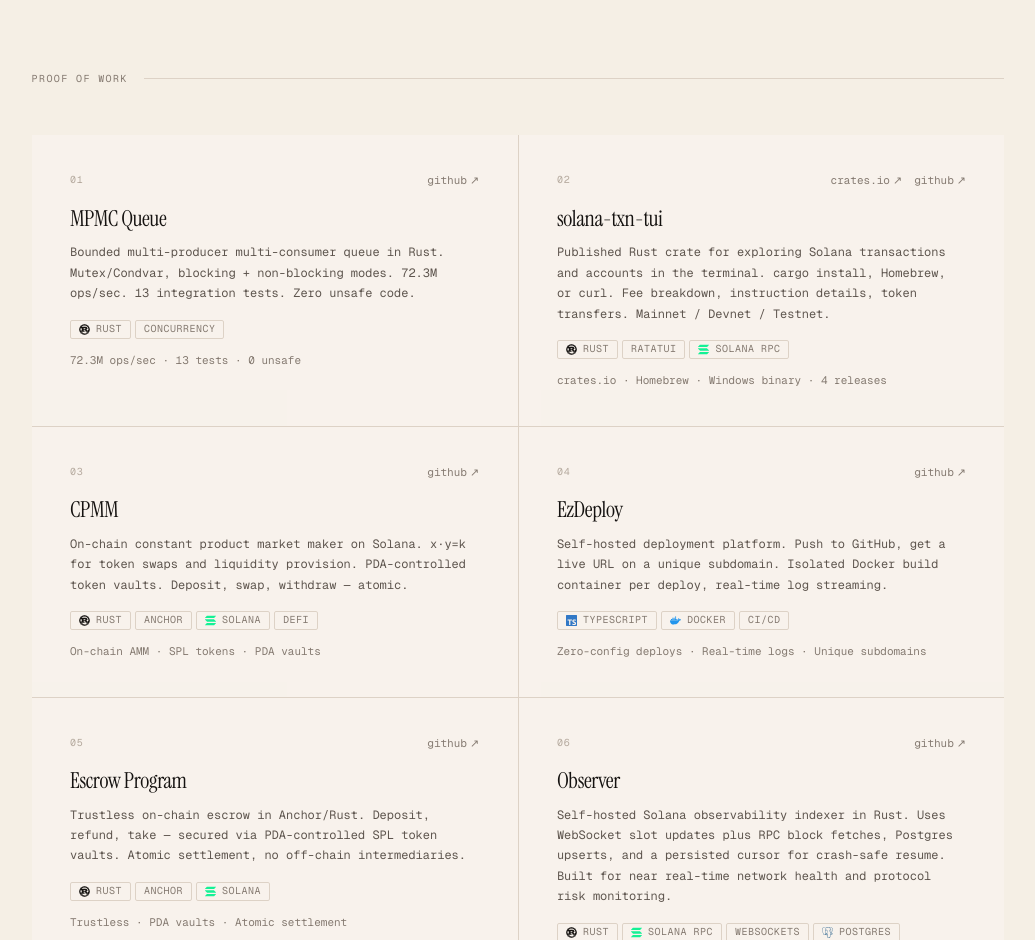
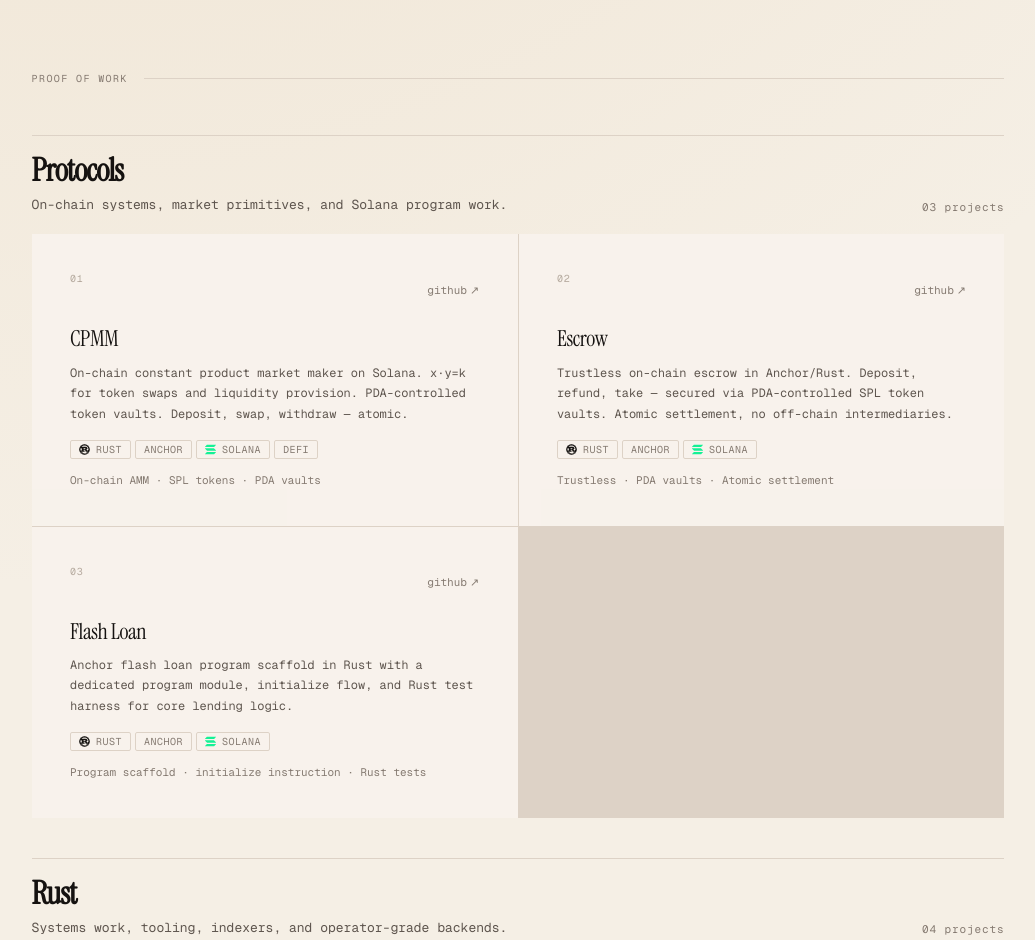
Before and after one commit to Some1Uknow/portfolio, a React (Vite) app: page / in a window 1280 px wide. Shown: the part 1860-2800 px from the top of the page, without its empty margins (122-1157 px from the left). Built offline with nearby package versions, Linux system fonts and the light colour scheme.

Commit message:
Organize projects and fix OG image

```diff
--- a/index.html
+++ b/index.html
@@ -5,6 +5,10 @@
     <link rel="icon" type="image/svg+xml" href="/favicon.svg?v=2" />
     <meta name="viewport" content="width=device-width, initial-scale=1.0" />
     <meta name="theme-color" content="#f5efe5" />
+    <meta property="og:image" content="/og.png" />
+    <meta property="og:image:width" content="1200" />
+    <meta property="og:image:height" content="630" />
+
     <style>
       html,
       body,
@@ -62,7 +66,7 @@
         }
       })();
     </script>
-    <title>raghav - solana engineer</title>
+    <title>raghav - engineer</title>
   </head>
   <body>
     <div id="root"></div>
--- a/src/components/sections/Projects.jsx
+++ b/src/components/sections/Projects.jsx
@@ -7,6 +7,23 @@ import Pill from "../ui/Pill.jsx"
 import SectionLabel from "../ui/SectionLabel.jsx"
 
 const { projects } = siteContent
+const PROJECT_SECTIONS = [
+  {
+    key: "protocols",
+    title: "Protocols",
+    blurb: "On-chain systems, market primitives, and Solana program work.",
+  },
+  {
+    key: "rust",
+    title: "Rust",
+    blurb: "Systems work, tooling, indexers, and operator-grade backends.",
+  },
+  {
+    key: "dapps",
+    title: "Dapps / Others",
+    blurb: "User-facing products, explorers, and full-stack application work.",
+  },
+]
 
 function ProjectCard({ project, index }) {
   const ref = useRef(null)
@@ -58,9 +75,10 @@ function ProjectCard({ project, index }) {
                 display: "flex",
                 alignItems: "center",
                 gap: 3,
+                minHeight: 40,
               }}
             >
-              {project.liveLabel || "live"}{" "}
+              {project.liveLabel || "demo"}{" "}
               <span
                 style={{
                   display: "inline-block",
@@ -83,6 +101,7 @@ function ProjectCard({ project, index }) {
               display: "flex",
               alignItems: "center",
               gap: 3,
+              minHeight: 40,
             }}
           >
             github{" "}
@@ -128,9 +147,54 @@ function ProjectCard({ project, index }) {
 }
 
 export default function Projects() {
+  const groupedProjects = PROJECT_SECTIONS.map((section) => ({
+    ...section,
+    items: projects.filter((project) => project.category === section.key),
+  }))
+
   return (
     <section id="projects" style={{ padding: `0 ${PAD}` }}>
       <SectionLabel>Proof of Work</SectionLabel>
+
+      <div style={{ display: "grid", gap: 40, marginBottom: 96 }}>
+        {groupedProjects.map((section) => (
+          <div
+            key={section.key}
+            style={{
+              borderTop: "1px solid var(--color-border)",
+              paddingTop: 18,
+            }}
+          >
+            <div
+              style={{
+                display: "flex",
+                justifyContent: "space-between",
+                gap: 16,
+                alignItems: "flex-end",
+                marginBottom: 18,
+                flexWrap: "wrap",
+              }}
+            >
+              <div>
+                <h3
+                  style={{
+                    fontFamily: "'Instrument Serif', Georgia, serif",
+                    fontSize: "clamp(24px, 3vw, 32px)",
+                    letterSpacing: "-0.03em",
+                    lineHeight: 1,
+                    color: "var(--color-text)",
+                    marginBottom: 8,
+                  }}
+                >
+                  {section.title}
+                </h3>
+                <p style={{ color: "var(--color-muted)", maxWidth: 520 }}>{section.blurb}</p>
+              </div>
+
+              <div style={{ fontSize: 11, color: "var(--color-soft)", letterSpacing: "0.08em" }}>
+                {String(section.items.length).padStart(2, "0")} projects
+              </div>
+            </div>
 
             <div
               style={{
@@ -138,12 +202,14 @@ export default function Projects() {
                 gridTemplateColumns: "repeat(2, 1fr)",
                 gap: 1,
                 background: "var(--color-border)",
-          marginBottom: 96,
               }}
               className="projects-grid"
             >
-        {projects.map((project, index) => (
+              {section.items.map((project, index) => (
                 <ProjectCard key={project.num} project={project} index={index} />
+              ))}
+            </div>
+          </div>
         ))}
       </div>
     </section>
--- a/src/content/siteContent.json
+++ b/src/content/siteContent.json
@@ -72,6 +72,34 @@
   "projects": [
     {
       "num": "01",
+      "category": "protocols",
+      "name": "CPMM",
+      "desc": "On-chain constant product market maker on Solana. x·y=k for token swaps and liquidity provision. PDA-controlled token vaults. Deposit, swap, withdraw — atomic.",
+      "stack": ["Rust", "Anchor", "Solana", "DeFi"],
+      "meta": "On-chain AMM · SPL tokens · PDA vaults",
+      "github": "https://github.com/Some1Uknow/cpmm"
+    },
+    {
+      "num": "02",
+      "category": "protocols",
+      "name": "Escrow",
+      "desc": "Trustless on-chain escrow in Anchor/Rust. Deposit, refund, take — secured via PDA-controlled SPL token vaults. Atomic settlement, no off-chain intermediaries.",
+      "stack": ["Rust", "Anchor", "Solana"],
+      "meta": "Trustless · PDA vaults · Atomic settlement",
+      "github": "https://github.com/Some1Uknow/escrow"
+    },
+    {
+      "num": "03",
+      "category": "protocols",
+      "name": "Flash Loan",
+      "desc": "Anchor flash loan program scaffold in Rust with a dedicated program module, initialize flow, and Rust test harness for core lending logic.",
+      "stack": ["Rust", "Anchor", "Solana"],
+      "meta": "Program scaffold · initialize instruction · Rust tests",
+      "github": "https://github.com/Some1Uknow/flash-loan"
+    },
+    {
+      "num": "04",
+      "category": "rust",
       "name": "MPMC Queue",
       "desc": "Bounded multi-producer multi-consumer queue in Rust. Mutex/Condvar, blocking + non-blocking modes. 72.3M ops/sec. 13 integration tests. Zero unsafe code.",
       "stack": ["Rust", "Concurrency"],
@@ -79,7 +107,8 @@
       "github": "https://github.com/Some1Uknow/mpmc-queue-rust"
     },
     {
-      "num": "02",
+      "num": "05",
+      "category": "rust",
       "name": "solana-txn-tui",
       "desc": "Published Rust crate for exploring Solana transactions and accounts in the terminal. cargo install, Homebrew, or curl. Fee breakdown, instruction details, token transfers. Mainnet / Devnet / Testnet.",
       "stack": ["Rust", "Ratatui", "Solana RPC"],
@@ -89,36 +118,71 @@
       "liveLabel": "crates.io"
     },
     {
-      "num": "03",
-      "name": "CPMM",
-      "desc": "On-chain constant product market maker on Solana. x·y=k for token swaps and liquidity provision. PDA-controlled token vaults. Deposit, swap, withdraw — atomic.",
-      "stack": ["Rust", "Anchor", "Solana", "DeFi"],
-      "meta": "On-chain AMM · SPL tokens · PDA vaults",
-      "github": "https://github.com/Some1Uknow/cpmm"
+      "num": "06",
+      "category": "rust",
+      "name": "Observer",
+      "desc": "Self-hosted Solana observability indexer in Rust. Uses WebSocket slot updates plus RPC block fetches, Postgres upserts, and a persisted cursor for crash-safe resume. Built for near real-time network health and protocol risk monitoring.",
+      "stack": ["Rust", "Solana RPC", "WebSockets", "Postgres"],
+      "meta": "Crash-safe resume · Idempotent upserts · Protocol risk monitoring",
+      "github": "https://github.com/Some1UKnow/observer"
     },
     {
-      "num": "04",
+      "num": "07",
+      "category": "rust",
+      "name": "Omniscanner",
+      "desc": "Rust borrower-risk scanner for Omnipair with local scoring, pool stress tracking, liquidation alerts, PostgreSQL persistence, and a small operator dashboard served from the app.",
+      "stack": ["Rust", "Axum", "Postgres", "Risk Engine"],
+      "meta": "Borrower risk alerts · Axum API · Built-in dashboard",
+      "github": "https://github.com/Some1Uknow/omniscanner"
+    },
+    {
+      "num": "08",
+      "category": "dapps",
+      "name": "Rayscan",
+      "desc": "Search-first Solana explorer with live transaction visibility, token pages, network stats, and an indexed backend built with Fastify, WebSockets, and Postgres.",
+      "stack": ["Next.js", "Fastify", "Postgres", "Solana RPC"],
+      "meta": "Explorer UI · Live tx feed · Indexed chain data",
+      "github": "https://github.com/Some1Uknow/rayscan"
+    },
+      {
+      "num": "09",
+      "category": "dapps",
+      "name": "PixelMart",
+      "desc": "NFT marketplace on Solana with a Next.js frontend and an Anchor marketplace program for listings, buys, marketplace state, and wallet-signed flows.",
+      "stack": ["Rust", "Anchor", "Next.js", "Solana", "NFTs"],
+      "meta": "NFT marketplace · Next.js + Anchor · Live demo",
+      "github": "https://github.com/Some1Uknow/pixelmart",
+      "live": "https://pixelmart.raghav.codes",
+      "liveLabel": "demo"
+    },
+    {
+      "num": "10",
+      "category": "dapps",
+      "name": "Loopscale Borrow Shopper",
+      "desc": "Consumer-facing Next.js app for finding fixed-rate borrow routes on Loopscale, reviewing the best visible route, and signing the final loan transaction.",
+      "stack": ["Next.js", "TypeScript", "Solana", "Loopscale API"],
+      "meta": "Fixed-rate borrow flow · Route review · Wallet signing",
+      "github": "https://github.com/Some1Uknow/loopscale"
+    },
+    {
+      "num": "11",
+      "category": "dapps",
+      "name": "Pigeon",
+      "desc": "Privacy-focused Solana wallet superapp with encrypted wallet-to-wallet chat live on devnet, on-chain message history, and private transfer/swap research routes in progress.",
+      "stack": ["React", "TypeScript", "Anchor", "Solana", "Privacy"],
+      "meta": "Encrypted chat · Privacy lab · Devnet demo",
+      "github": "https://github.com/Some1Uknow/pigeon",
+      "live": "https://pigeon.raghav.codes",
+      "liveLabel": "demo"
+    },
+    {
+      "num": "12",
+      "category": "dapps",
       "name": "EzDeploy",
       "desc": "Self-hosted deployment platform. Push to GitHub, get a live URL on a unique subdomain. Isolated Docker build container per deploy, real-time log streaming.",
       "stack": ["TypeScript", "Docker", "CI/CD"],
       "meta": "Zero-config deploys · Real-time logs · Unique subdomains",
       "github": "https://github.com/Some1Uknow/ezdeploy"
-    },
-    {
-      "num": "05",
-      "name": "Escrow Program",
-      "desc": "Trustless on-chain escrow in Anchor/Rust. Deposit, refund, take — secured via PDA-controlled SPL token vaults. Atomic settlement, no off-chain intermediaries.",
-      "stack": ["Rust", "Anchor", "Solana"],
-      "meta": "Trustless · PDA vaults · Atomic settlement",
-      "github": "https://github.com/Some1Uknow/escrow"
-    },
-    {
-      "num": "06",
-      "name": "Observer",
-      "desc": "Self-hosted Solana observability indexer in Rust. Uses WebSocket slot updates plus RPC block fetches, Postgres upserts, and a persisted cursor for crash-safe resume. Built for near real-time network health and protocol risk monitoring.",
-      "stack": ["Rust", "Solana RPC", "WebSockets", "Postgres"],
-      "meta": "Crash-safe resume · Idempotent upserts · Protocol risk monitoring",
-      "github": "https://github.com/Some1UKnow/observer"
     }
   ],
   "writing": [],
```
Also changed, not shown: public/og.png (added), src/assets/og.png (added). Lines whose indentation alone changed are shown as unchanged.
